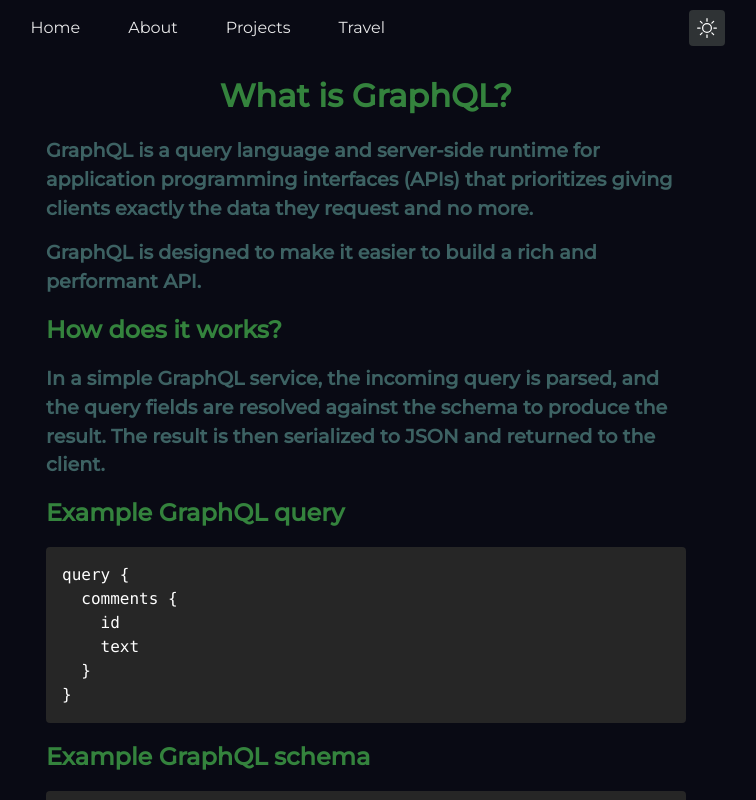
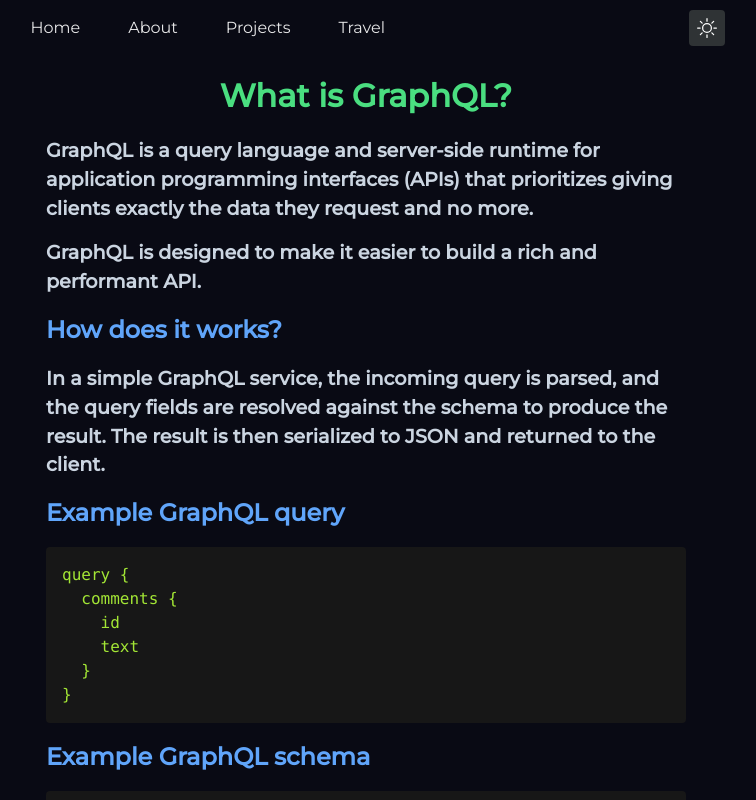
Before and after one commit to mustafamertgoksu/my-blog, a Next.js app: page /content/what-is-graphql in a window 1280 px wide. Shown: the whole page, without its empty margins (274-1030 px from the left). Built offline with nearby package versions, Linux system fonts and the light colour scheme.

Commit message:
- update all packages - change the style of the mdx pages

```diff
--- a/src/pages/index.tsx
+++ b/src/pages/index.tsx
@@ -17,10 +17,15 @@ type Props = {
 
 const Home: NextPage<Props> = ({ posts }) => {
   const { setTitle } = useTitle();
-  const { isLightMode } = useToggleTheme();
+  const { isLightMode, toggleTheme } = useToggleTheme();
   useEffect(() => {
     setTitle('Home');
   }, []);
+
+  const contentTheme = () => {
+    isLightMode ? toggleTheme() : null
+  }
+
   return (
     <div className="container">
       <AboutSection />
@@ -37,7 +42,7 @@ const Home: NextPage<Props> = ({ posts }) => {
           Recent Blog Posts
         </Title>
         {posts.map((post, index: React.Key) => (
-          <div key={index}>
+          <div key={index} onClick={contentTheme}>
             <Link href={`/content/${post.slug}`}>
               <div
                 className={
--- a/src/styles/mdx.module.css
+++ b/src/styles/mdx.module.css
@@ -12,28 +12,32 @@
   font-size: 2rem;
   font-weight: bold;
   margin-bottom: 1rem;
-  color: #34833d;
+  @apply
+   text-green-400
+     hover:border-b-2
+     hover:border-solid
+   hover:border-green-400 cursor-default transition-all
 }
 
 .mdxContainer h2 {
   font-size: 1.5rem;
   font-weight: bold;
   margin-bottom: 1rem;
-  color: #34833d;
+  @apply cursor-default text-blue-400 transition-all
 }
 
 .mdxContainer h3 {
   font-size: 1.2rem;
   font-weight: bold;
   margin-bottom: 1rem;
-  color: #3d6263;
+  @apply text-slate-300
 }
 
 .mdxContainer h3 p {
   font-size: 1.2rem;
   font-weight: bold;
   margin-bottom: 1rem;
-  color: #3d6263;
+  @apply text-slate-300
 }
 
 .mdxContainer p {
@@ -48,13 +52,13 @@
 }
 
 .example {
-  @apply text-slate-500 text-2xl my-6
+  @apply text-slate-300 text-2xl my-6
 }
 
 /* Syntax Higlight */
 
 .mdxContainer pre {
-  @apply bg-neutral-800 text-white;
+  @apply bg-neutral-900 text-lime-400;
   border-radius: 4px;
   padding: 1rem;
   overflow-x: auto;
```
Also changed, not shown: src/pages/content/styled-components-vs-css-modules.mdx (+5 -5 lines), 1 other file (tests, documents, lock files or other folders).
